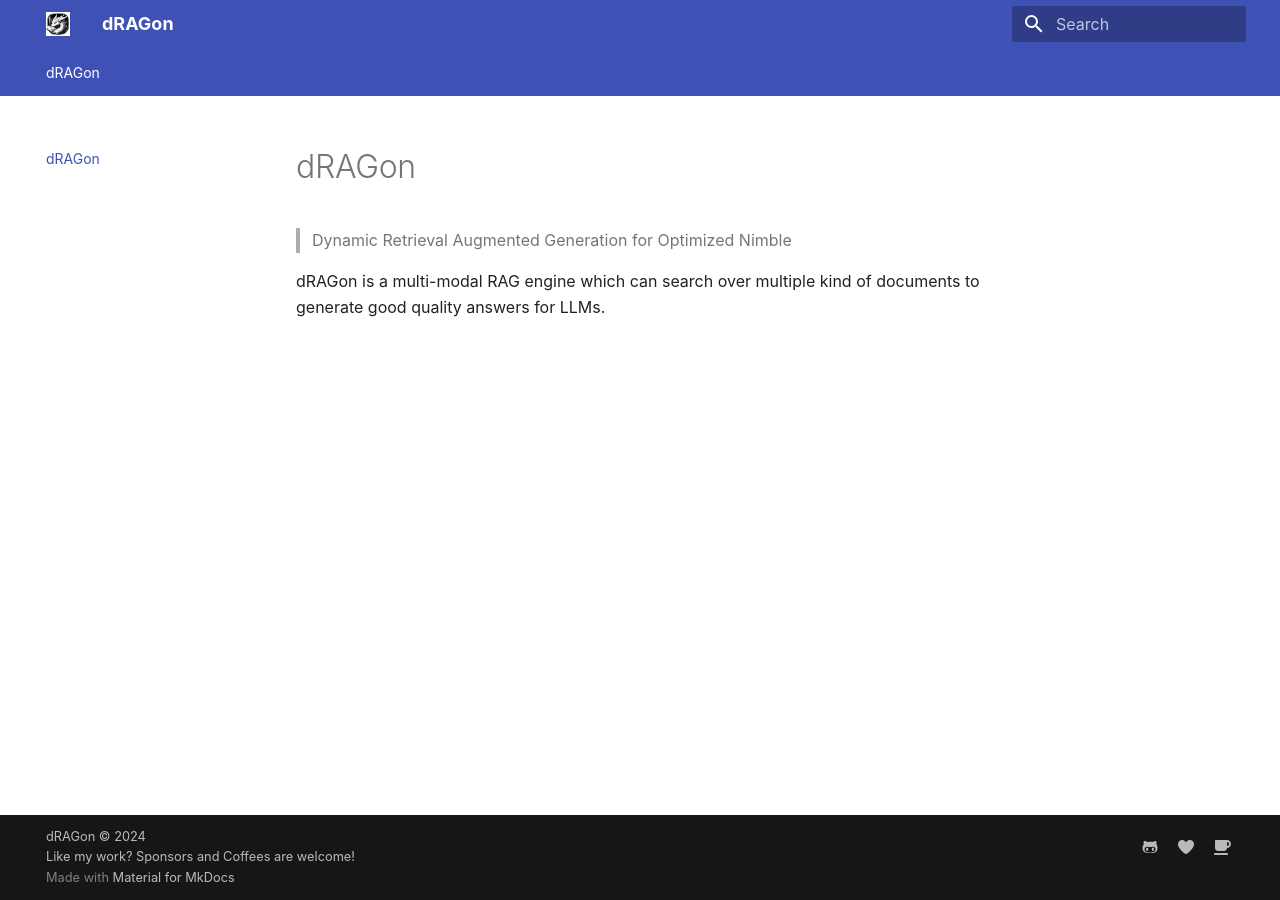
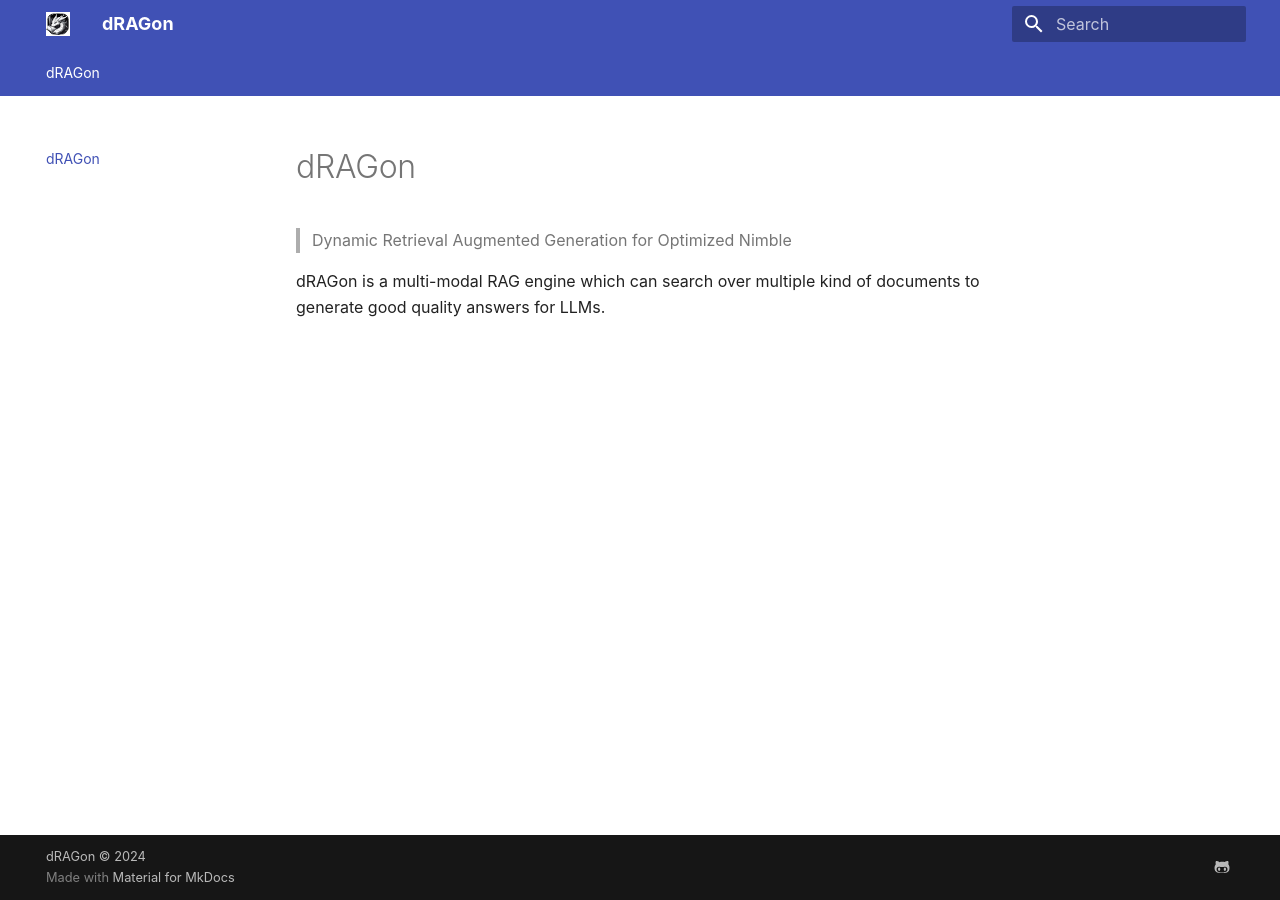
Before and after one commit to dRAGon-Okinawa/dRAGon, an MkDocs documentation site: the page built from docs/src/index.md, in a window 1280 px wide. Built offline with MkDocs 1.6.1 and Material for MkDocs 9.7.7, drawn with Linux system fonts in a browser that asks for light colours.

Commit message:
Updating frontend

```diff
--- a/docs/mkdocs.yml
+++ b/docs/mkdocs.yml
@@ -1,7 +1,7 @@
 site_url: https://dragon.okinawa
 site_name: dRAGon
 docs_dir: src
-copyright: dRAGon &copy; 2024<br />Like my work? <a href="https://github.com/sponsors/isontheline">Sponsors</a> and <a href="https://www.buymeacoffee.com/isontheline">Coffees</a> are welcome!
+copyright: dRAGon &copy; 2024
 theme:
   name: material
   custom_dir: overrides
@@ -20,10 +20,6 @@
   social:
     - icon: fontawesome/brands/github-alt
       link: https://github.com/isontheline/dragon
-    - icon: fontawesome/solid/heart
-      link: https://github.com/sponsors/isontheline
-    - icon: fontawesome/solid/mug-saucer
-      link: https://www.buymeacoffee.com/isontheline
 plugins:
   - search
   - git-revision-date-localized:
```
Also changed, not shown: CONTRIBUTING.md (+0 -1 lines).
